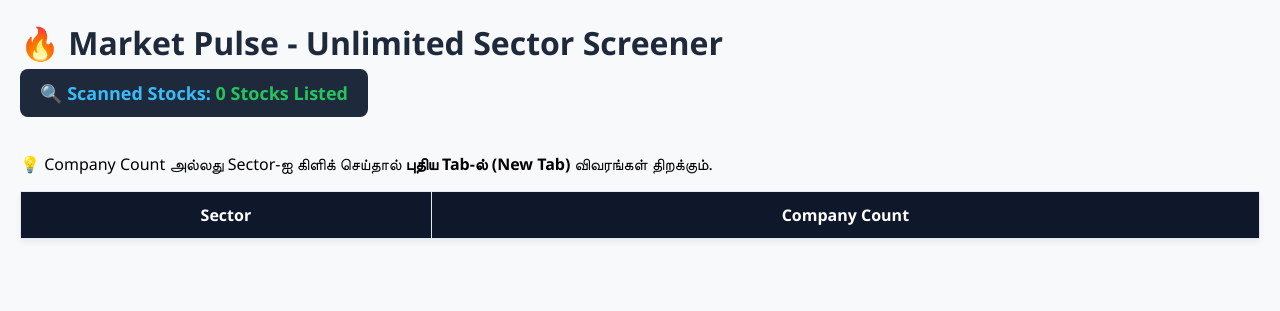
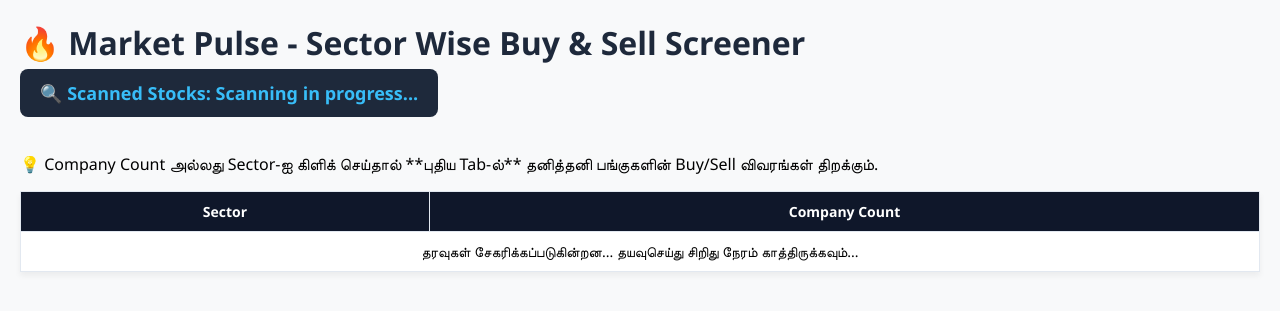
Before and after one commit to SivaRaj1174/nse-screener-webapp, a Flask app: page / in a window 1280 px wide. Shown: the top 311 px of the page. Run offline with Flask 3, Linux system fonts and the light colour scheme; data that the repository does not hold is empty.

Commit message:
Update title and content for market screener page

```diff
--- a/templates/index.html
+++ b/templates/index.html
@@ -2,29 +2,27 @@
 <html lang="en">
 <head>
     <meta charset="UTF-8">
-    <title>NSE Market Pulse Screener</title>
+    <title>NSE Market Pulse Screener - Buy & Sell</title>
     <style>
         body { font-family: 'Segoe UI', Tahoma, sans-serif; margin: 20px; background-color: #f8f9fa; }
         h1 { color: #1e293b; margin-bottom: 5px; }
         .stats-bar { background: #1e293b; color: #38bdf8; padding: 12px 20px; border-radius: 8px; font-size: 18px; font-weight: bold; margin-bottom: 20px; display: inline-block; }
         table { width: 100%; border-collapse: collapse; margin-top: 10px; background: white; box-shadow: 0 4px 6px rgba(0,0,0,0.05); }
-        th, td { padding: 12px; text-align: center; border: 1px solid #e2e8f0; }
+        th, td { padding: 10px; text-align: center; border: 1px solid #e2e8f0; font-size: 14px; }
         th { background-color: #0f172a; color: white; }
         .sector-cell, .count-cell { font-weight: bold; cursor: pointer; color: #2563eb; }
         .count-cell { background-color: #f0f9ff; }
         .count-cell:hover, .sector-cell:hover { text-decoration: underline; background-color: #e0f2fe; }
-        .heat-100 { background-color: #22c55e; color: white; font-weight: bold; }
-        .heat-66 { background-color: #86efac; color: black; }
-        .heat-33 { background-color: #dcfce7; color: black; }
-        .heat-0 { background-color: #f8fafc; color: #94a3b8; }
+        .buy-tag { color: #16a34a; font-weight: bold; }
+        .sell-tag { color: #dc2626; font-weight: bold; }
     </style>
 </head>
 <body>
 
-    <h1>🔥 Market Pulse - Unlimited Sector Screener</h1>
-    <div class="stats-bar" id="totalScanned">🔍 Scanned Stocks: <span>Scanning...</span></div>
+    <h1>🔥 Market Pulse - Sector Wise Buy & Sell Screener</h1>
+    <div class="stats-bar" id="totalScanned">🔍 Scanned Stocks: <span>Scanning in progress...</span></div>
 
-    <p>💡 Company Count அல்லது Sector-ஐ கிளிக் செய்தால் <b>புதிய Tab-ல் (New Tab)</b> விவரங்கள் திறக்கும்.</p>
+    <p>💡 Company Count அல்லது Sector-ஐ கிளிக் செய்தால் **புதிய Tab-ல்** தனித்தனி பங்குகளின் Buy/Sell விவரங்கள் திறக்கும்.</p>
 
     <table id="screenerTable">
         <thead>
@@ -34,7 +32,7 @@
             </tr>
         </thead>
         <tbody id="tableBody">
-            <tr><td colspan="12">அனைத்து NSE பங்குகளின் நேரலைத் தரவுகள் ஸ்கேன் செய்யப்படுகின்றன... தயவுசெய்து சிறிது நேரம் காத்திருக்கவும்...</td></tr>
+            <tr><td colspan="12">தரவுகள் சேகரிக்கப்படுகின்றன... தயவுசெய்து சிறிது நேரம் காத்திருக்கவும்...</td></tr>
         </tbody>
     </table>
 
@@ -44,9 +42,16 @@
                 const response = await fetch('/api/screener-data');
                 const data = await response.json();
 
-                document.getElementById('totalScanned').innerHTML = `🔍 Scanned Stocks: <span style="color:#22c55e;">${data.total_scanned} Stocks Listed</span>`;
+                if(!data.matrix || data.matrix.length === 0) {
+                    setTimeout(fetchScreener, 3000);
+                    return;
+                }
+
+                document.getElementById('totalScanned').innerHTML = `🔍 Total Scanned Stocks: <span style="color:#22c55e;">${data.total_scanned} Listed</span>`;
 
                 const headerRow = document.getElementById('headerRow');
+                headerRow.innerHTML = '<th>Sector</th><th>Company Count</th>';
+
                 data.dates.forEach(d => {
                     const th = document.createElement('th');
                     th.innerText = d;
@@ -63,24 +68,26 @@
                     let html = `<td class="sector-cell" onclick="window.open('${detailUrl}', '_blank')">${row.Sector}</td>`;
                     html += `<td class="count-cell" onclick="window.open('${detailUrl}', '_blank')">${row.CompanyCount}</td>`;
 
-                    row.Signals.forEach(val => {
-                        let colorClass = 'heat-0';
-                        if(val >= 60) colorClass = 'heat-100';
-                        else if(val >= 30) colorClass = 'heat-66';
-                        else if(val > 0) colorClass = 'heat-33';
+                    for(let i = 0; i < row.BuySignals.length; i++) {
+                        let buyPct = row.BuySignals[i];
+                        let sellPct = row.SellSignals[i];
 
-                        html += `<td class="${colorClass}">${val}%</td>`;
-                    });
+                        html += `<td>
+                            <span class="buy-tag">🟢 Buy: ${buyPct}%</span><br>
+                            <span class="sell-tag">🔴 Sell: ${sellPct}%</span>
+                        </td>`;
+                    }
 
                     tr.innerHTML = html;
                     tbody.appendChild(tr);
                 });
             } catch (err) {
-                document.getElementById('tableBody').innerHTML = '<tr><td colspan="12" style="color:red;">தரவுகளைப் பெறுவதில் பிழை ஏற்பட்டது. பக்கத்தை Refresh செய்யவும்.</td></tr>';
+                console.error(err);
             }
         }
 
         fetchScreener();
+        setInterval(fetchScreener, 10000);
     </script>
 </body>
 </html>
```
